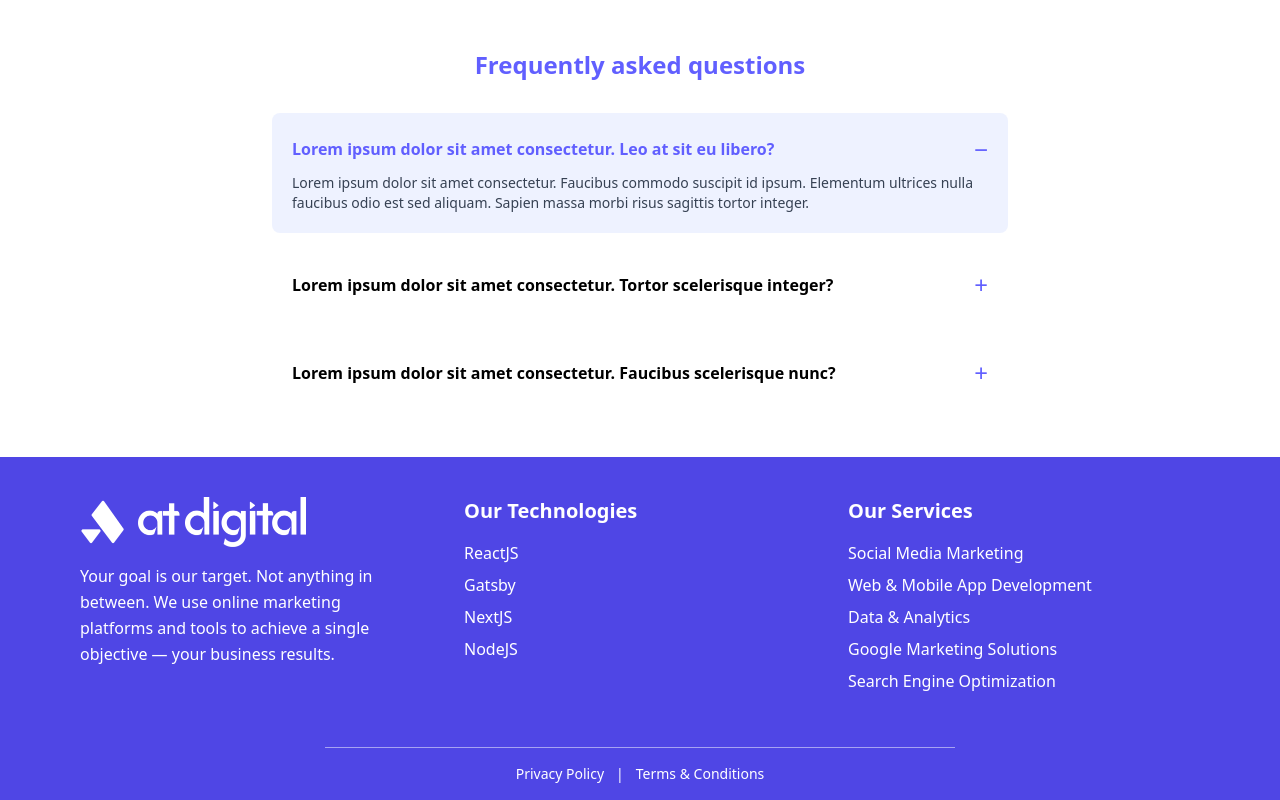
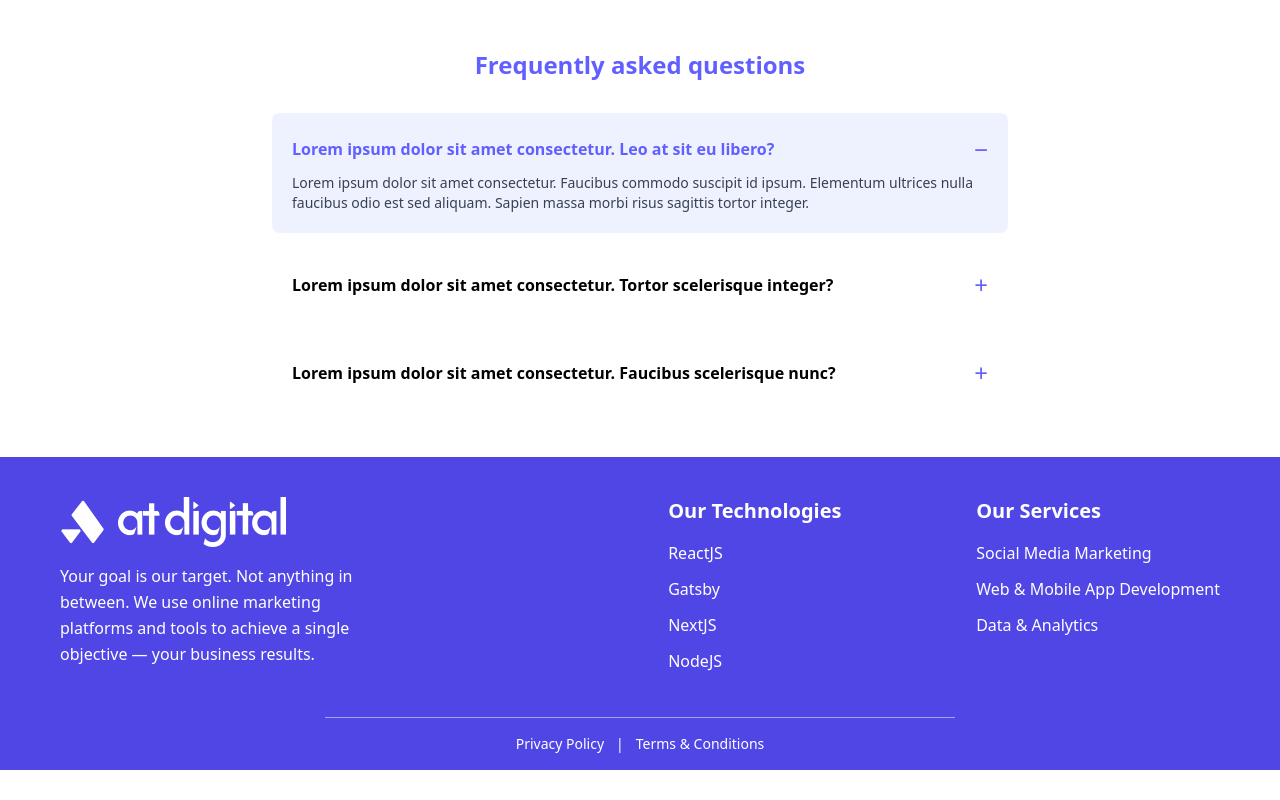
Before and after one commit to Emalshashamindi20/ATDIGITAL, a React (Vite) app: page / in a window 1280 px wide. Shown: the part 1682-2482 px from the top of the page. After the commit the page ends 2452 px from the top, so only its background shows below. Built offline with nearby package versions, Linux system fonts and the light colour scheme.

Commit message:
Refactor Footer and Navbar components for improved layout and styling

```diff
--- a/src/components/Footer.jsx
+++ b/src/components/Footer.jsx
@@ -1,14 +1,14 @@
 import React from "react";
-import Logo from "../assets/Logo.png"; // path to your logo
+import Logo from "../assets/Logo.png";
 
 const Footer = () => {
   return (
     <footer className="bg-[#4F46E5] text-white">
       {/* Top Section */}
-      <div className="max-w-[1440px] mx-auto px-6 sm:px-10 lg:px-20 pt-10 pb-5 grid grid-cols-1 md:grid-cols-3 gap-8 h-auto lg:h-[266px]">
+      <div className="max-w-[1440px] mx-auto px-[60px] pt-[40px] pb-[20px] grid grid-cols-1 md:grid-cols-[1fr_auto_auto] gap-y-8 md:gap-x-[128px]">
 
         {/* Left Section */}
-        <div>
+        <div className="pr-4">
           <img
             src={Logo}
             alt="AT Digital Logo"
@@ -22,9 +22,9 @@ const Footer = () => {
         </div>
 
         {/* Our Technologies */}
-        <div>
+        <div className="min-w-[180px]">
           <h3 className="font-semibold text-lg sm:text-xl mb-4">Our Technologies</h3>
-          <ul className="space-y-2 text-sm sm:text-base">
+          <ul className="space-y-[12px] text-sm sm:text-base">
             <li className="cursor-pointer">ReactJS</li>
             <li className="cursor-pointer">Gatsby</li>
             <li className="cursor-pointer">NextJS</li>
@@ -33,14 +33,12 @@ const Footer = () => {
         </div>
 
         {/* Our Services */}
-        <div>
+        <div className="min-w-[220px]">
           <h3 className="font-semibold text-lg sm:text-xl mb-4">Our Services</h3>
-          <ul className="space-y-2 text-sm sm:text-base">
+          <ul className="space-y-[12px] text-sm sm:text-base">
             <li className="cursor-pointer">Social Media Marketing</li>
             <li className="cursor-pointer">Web &amp; Mobile App Development</li>
             <li className="cursor-pointer">Data &amp; Analytics</li>
-            <li className="cursor-pointer">Google Marketing Solutions</li>
-            <li className="cursor-pointer">Search Engine Optimization</li>
           </ul>
         </div>
       </div>
--- a/src/components/Navbar.jsx
+++ b/src/components/Navbar.jsx
@@ -14,7 +14,7 @@ const Navbar = () => {
         </div>
 
         {/* Desktop Menu */}
-        <ul className="hidden md:flex items-center space-x-7 text-white text-[14px] font-medium">
+        <ul className="hidden md:flex items-center gap-[28px] text-white text-[14px] font-medium">
           <li><a href="#services" className="hover:underline cursor-pointer">SERVICES</a></li>
           <li><a href="#about" className="hover:underline cursor-pointer">ABOUT US</a></li>
           <li><a href="#contact" className="hover:underline cursor-pointer">CONTACT US</a></li>
```
